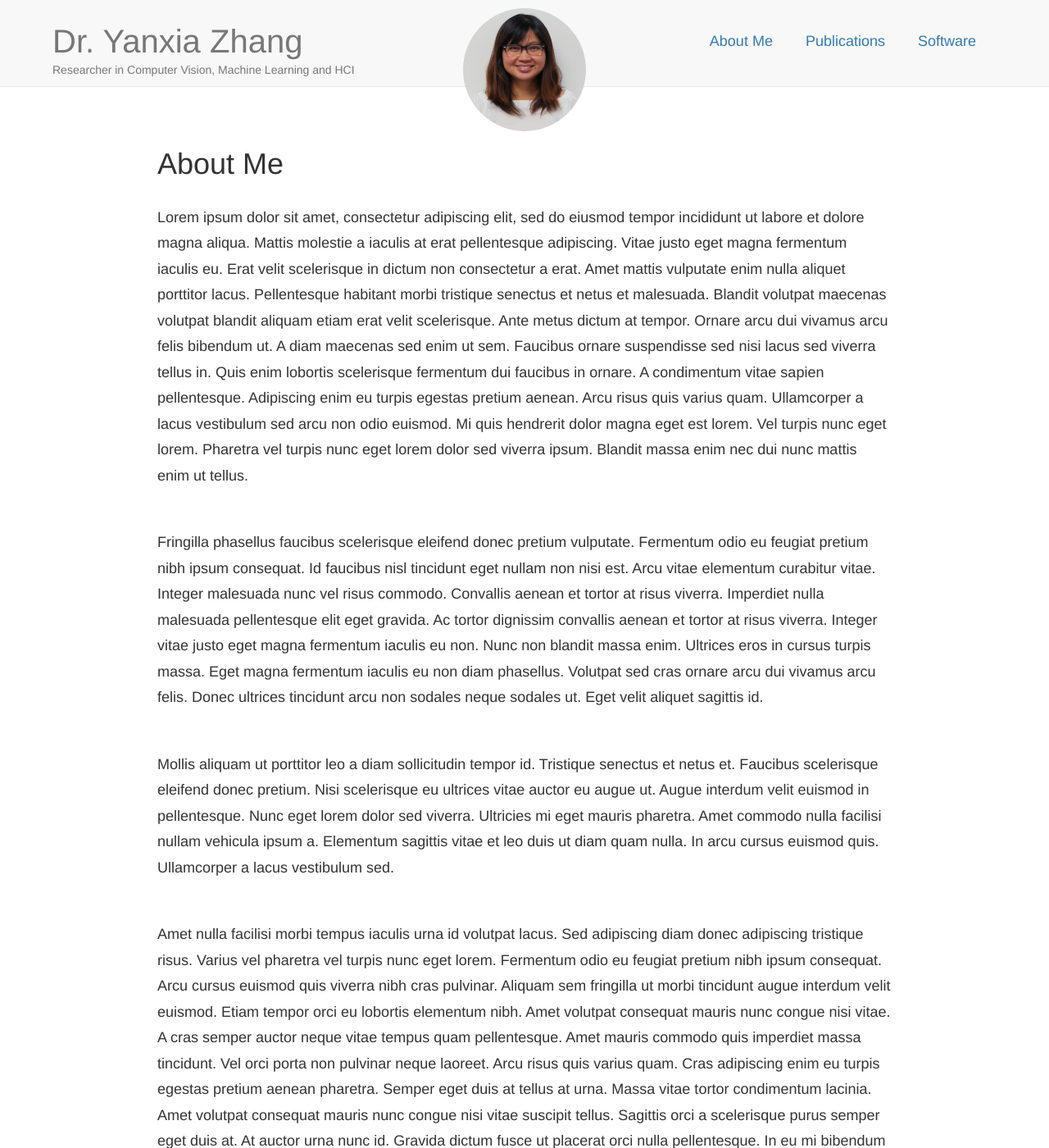
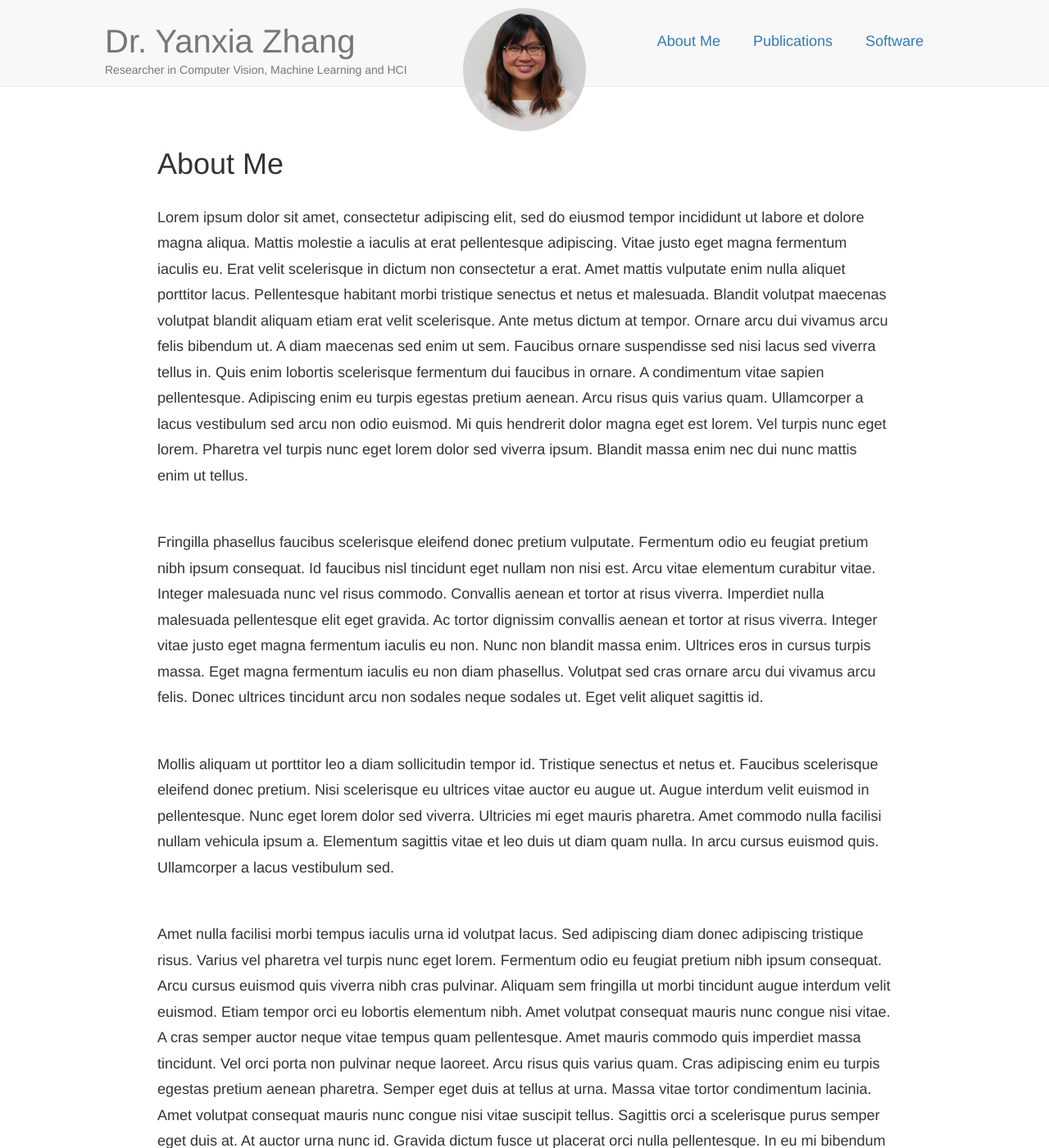
Before and after one commit to yanxia-zhang/yanxia-zhang.github.io, a Jekyll site: the page built from index.html, in a window 1280 px wide and 1400 px high. Shown: the whole window at 82% size. Built offline with Jekyll 4.4.1, drawn with Linux system fonts in a browser that asks for light colours; nearby versions of some CDN libraries.

Commit message:
update avatar style

```diff
--- a/_includes/nav.html
+++ b/_includes/nav.html
@@ -1,12 +1,12 @@
 <section style="height:160px;">
   <nav class="navbar-default navbar-fixed-top navbar-custom navbar">
-    <div class="avatar-container" id="avatar" style="transition: 0.2s;">
+    <div class="avatar-container" id="avatar">
       <div class="avatar-img-border">
         <img class="avatar-img" src="/img/Yanxia-600x600.jpg" />
       </div>
     </div>
     <center>
-      <div style="width:90%">
+      <div class="navbar-content-size">
         <div class="navbar-brand navbar-brand-owner">Dr. Yanxia Zhang</div>
         <div class="navbar-brand navbar-brand-navigation"><a>Software</a></div>
         <div class="navbar-brand navbar-brand-navigation"><a>Publications</a></div>
--- a/css/nav.css
+++ b/css/nav.css
@@ -171,3 +171,11 @@
     border-width: 0 1px 1px;
   }
 }
+
+#avatar {
+  transition: 0.5s;
+}
+
+.navbar-content-size {
+  width: 80%;
+}
```
